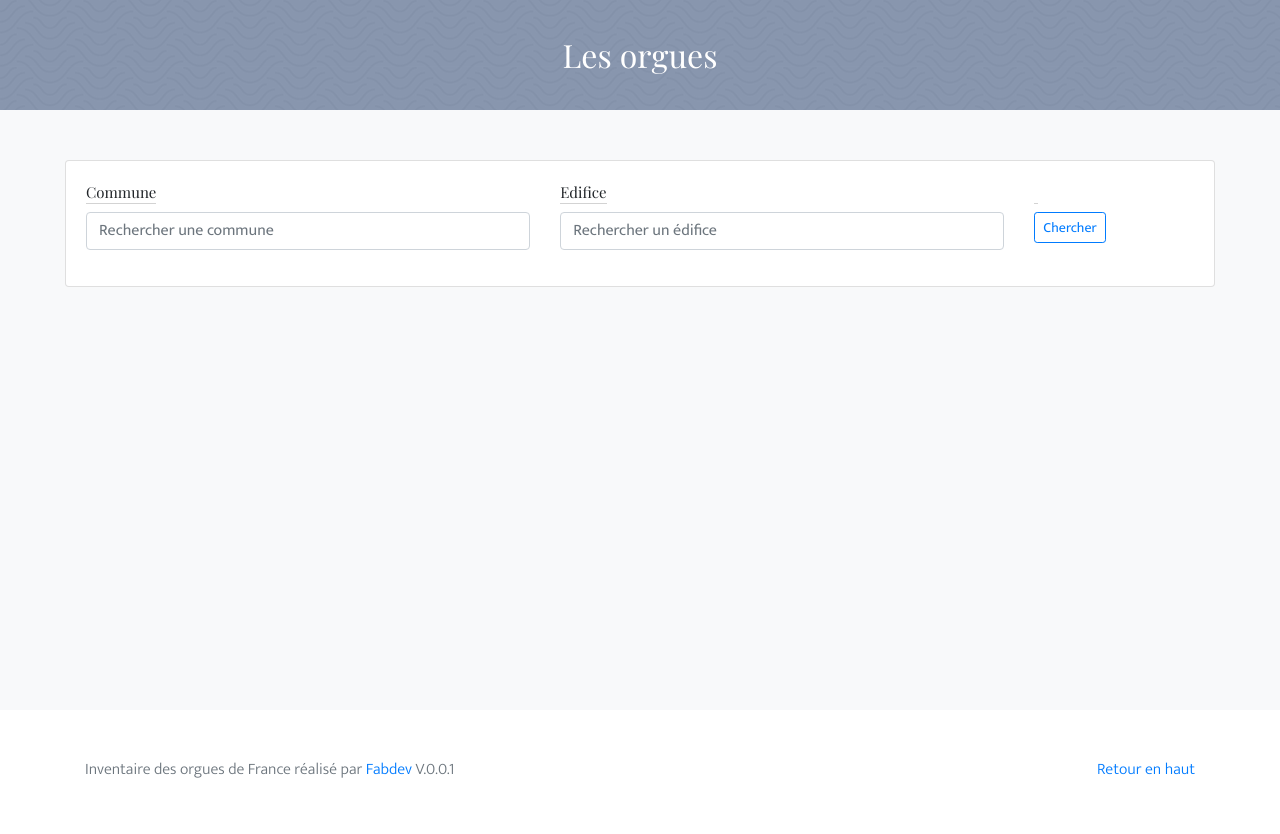
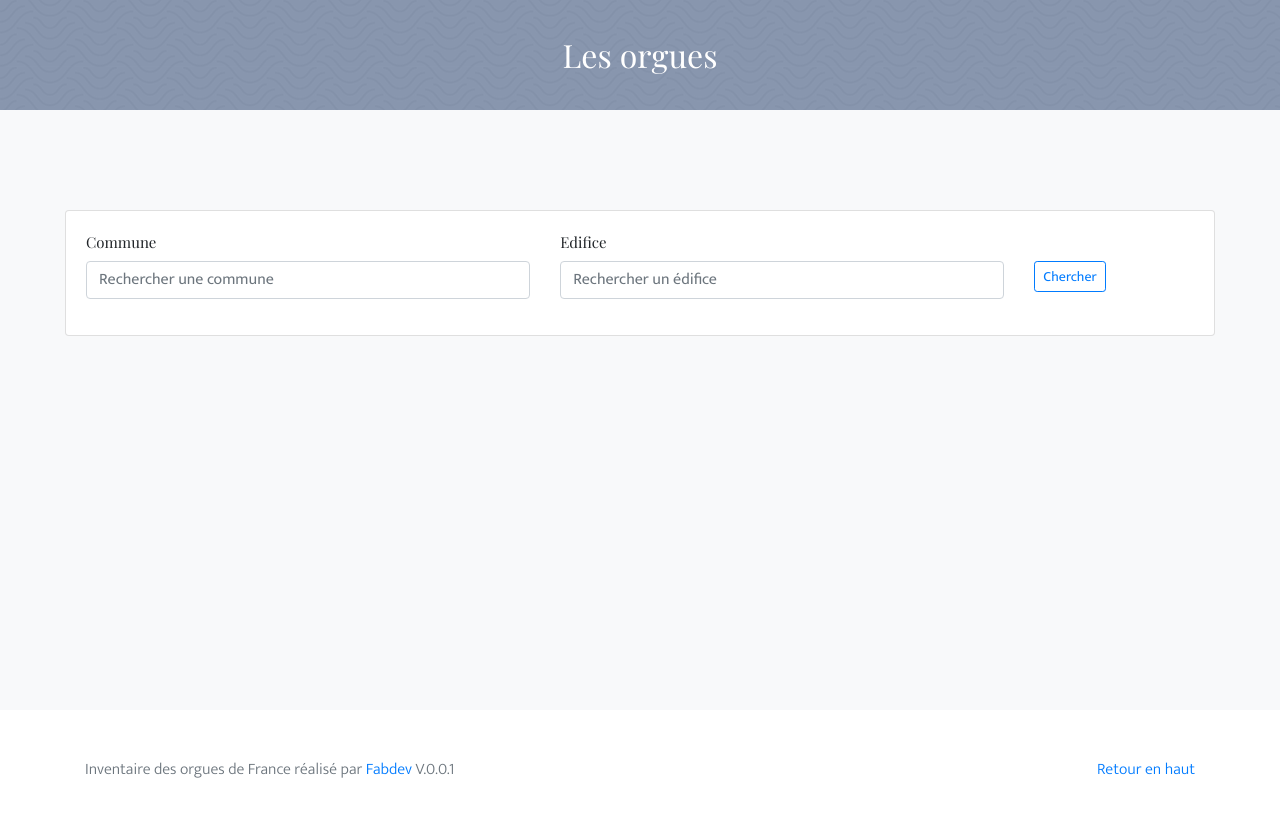
Before and after one commit to inventaire-des-orgues/portail, a Django app: page / in a window 1280 px wide. Shown: the part 141-975 px from the top of the page. Run offline with Django 3.2, Linux system fonts and the light colour scheme; data that the repository does not hold is empty; some libraries are stand-ins or nearby versions.

Commit message:
Suppression soulignage CSS

```diff
--- a/static/static_dirs/css/custom.css
+++ b/static/static_dirs/css/custom.css
@@ -30,7 +30,6 @@ h1, h2, h3, h4, h5, h6, label {
 
 label {
     font-size: 15px;
-    border-bottom: 1px solid lightgray;
 }
 
 .cursor-pointer {
@@ -50,7 +49,6 @@ h5.card-title {
 
 .titre-fiche {
     display: inline-block;
-    border-bottom: 3px solid gray;
     margin: 20px 0 40px 0;
 }
 
@@ -153,7 +151,7 @@ h5.card-title {
 
 .album {
     min-height: 600px;
-    padding:50px;
+    padding:100px 50px;
 }
 
 .logo {
```
